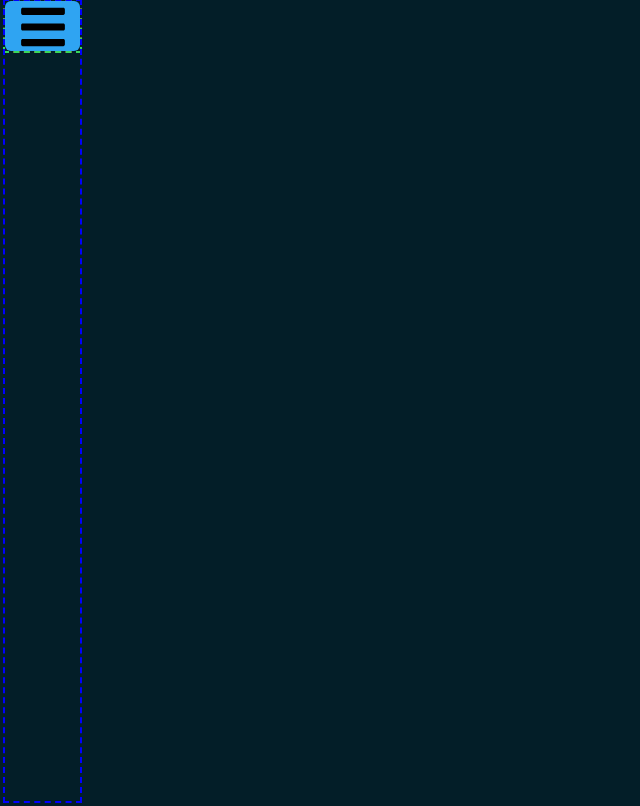
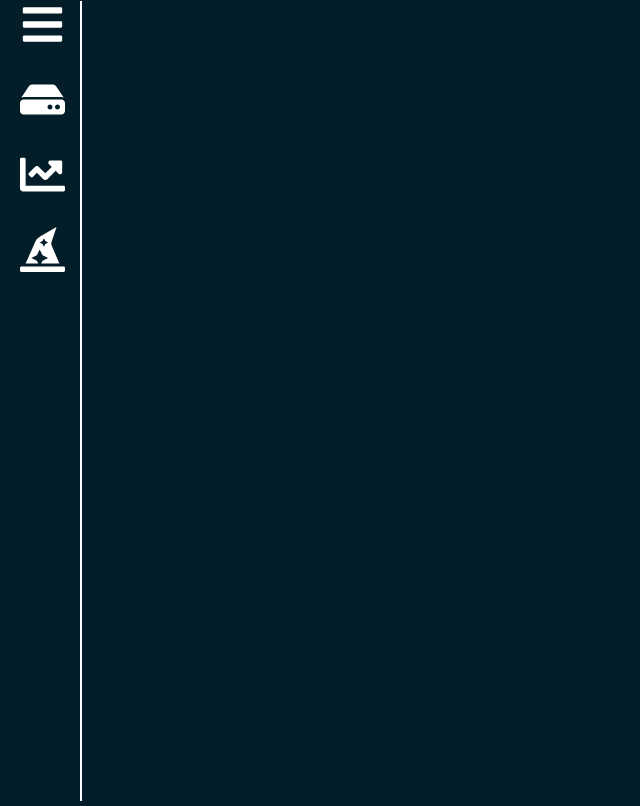
Before and after one commit to Ximidar/Flotilla, a Vue app in the folder FlotillaWeb/: page / in a window 1280 px wide. Shown: the whole page, without its empty margins (0-640 px from the left). Built offline with nearby package versions, Linux system fonts and the light colour scheme.

Commit message:
Made a few final adjustments

```diff
--- a/FlotillaWeb/src/components/FlotillaSideBar.vue
+++ b/FlotillaWeb/src/components/FlotillaSideBar.vue
@@ -7,7 +7,34 @@
           <Hamburger :ButtonStyle="HamburgerStyle"
                      v-bind:Action="MenuAction"
                      :collapseButton="showMenu"
-                     :buttonText="ButtonTexts.hamburgerText">
+                     :buttonText="ButtonTexts.hamburger">
+
+              <Bars class="iconsize"/>
+
+          </Hamburger>
+        </li>
+        <li>
+          <Hamburger :ButtonStyle="HamburgerStyle"
+                     v-bind:Action="EmptyAction"
+                     :collapseButton="showMenu"
+                     :buttonText="ButtonTexts.file">
+            <FilesIcon class="iconsize"/>
+          </Hamburger>
+        </li>
+        <li>
+          <Hamburger :ButtonStyle="HamburgerStyle"
+                     v-bind:Action="EmptyAction"
+                     :collapseButton="showMenu"
+                     :buttonText="ButtonTexts.status">
+            <StatsIcon class="iconsize"/>
+          </Hamburger>
+        </li>
+        <li>
+          <Hamburger :ButtonStyle="HamburgerStyle"
+                     v-bind:Action="EmptyAction"
+                     :collapseButton="showMenu"
+                     :buttonText="ButtonTexts.util">
+            <UtilIcon class="iconsize"/>
           </Hamburger>
         </li>
       </ul>
@@ -16,6 +43,10 @@
 </template>
 
 <script>
+  import Bars from "@/assets/svg/solid/bars.svg"
+  import StatsIcon from "@/assets/svg/solid/chart-line.svg"
+  import FilesIcon from "@/assets/svg/solid/hdd.svg"
+  import UtilIcon from "@/assets/svg/solid/hat-wizard.svg"
   // import TextButton from "@/components/common/TextButton"
   import Hamburger from "@/components/common/Hamburger"
   import TextButton from "./common/TextButton"
@@ -26,7 +57,11 @@
   components: {
     TextButton,
     Hamburger,
-    Slide
+    Slide,
+    Bars,
+    StatsIcon,
+    FilesIcon,
+    UtilIcon
   },
   data () {
    return {
@@ -38,13 +73,17 @@
        width: '75px'
      },
      HamburgerStyle:{
-       backgroundColor: '#2FA4F2',
+       backgroundColor: 'transparent',
        color:'white',
        width: '100%',
        height: '100%'
      },
      ButtonTexts: {
-       hamburgerText: 'Menu'
+       hamburger: 'Menu',
+       file: "Files",
+       status: "Status",
+       util: "Util"
+
      }
    }
   },
@@ -57,6 +96,9 @@
         Vue.set(this.SideBarStyle, 'width', this.collapsed_width + 'px')
       }
     },
+    EmptyAction (){
+      console.log("Clicked!")
+    }
   }
 }
 
@@ -72,7 +114,8 @@
 .sidebar-container{
   width: inherit;
   height: 100%;
-  outline: 2px dashed blue;
+  /* outline: 2px dashed blue; */
+  border-right: 2px solid white;
 }
 
 ul{
@@ -85,8 +128,7 @@ li{
   min-height: 50px;
   max-height: 50px;
   width: 100%;
-  /* display: inline-block; */
-  outline: 2px dashed rgb(56, 216, 90);
+  margin: 0 0 25px 0;
 }
 
 .buttonrow{
@@ -96,5 +138,11 @@ li{
 
 }
 
+.iconsize{
+  width: 45px;
+  height: 45px;
+  fill:white;
+}
+
 
 </style>
--- a/FlotillaWeb/src/components/common/Hamburger.vue
+++ b/FlotillaWeb/src/components/common/Hamburger.vue
@@ -15,11 +15,15 @@
 
         <div v-if="collapseButton" class="centerbutton">
           <!-- Icon -->
-          <Bars v-bind:style="IconStyle"/>
+          <slot>
+            <Bars class="iconsize"/>
+          </slot>
         </div>
         <div v-else class="centerbuttoncollapsed">
           <!-- Icon -->
-          <Bars v-bind:style="IconStyle"/>
+          <slot>
+            <Bars class="iconsize"/>
+          </slot>
         </div>
 
         </div>
@@ -45,17 +49,13 @@ export default {
     buttonText: {
       default: "None!",
       type: String
-    }
+    },
   },
   components: {
     Bars
   },
   data () {
     return {
-      IconStyle: {
-        width: '50px',
-        height: '50px',
-      },
     }
   },
   methods: {
@@ -93,10 +93,9 @@ export default {
   transition-duration: 0.2s;
 }
 
-.icon{
+.iconsize{
     width: 45px;
     height: 45px;
-    display:inline-block;
 }
 
 .buttonalign {
@@ -116,7 +115,7 @@ export default {
 
 .righttext{
   position:relative;
-  left: 10px;
+  left: 0px;
   right:30px;
   top: 10px;
   display: inline-block;
@@ -139,6 +138,6 @@ export default {
   height: 50px;
   max-height: 50px;
   width:100%;
-  outline: 2px dashed rgb(231, 24, 24);
+  /* outline: 2px dashed rgb(231, 24, 24); */
 }
 </style>
```
